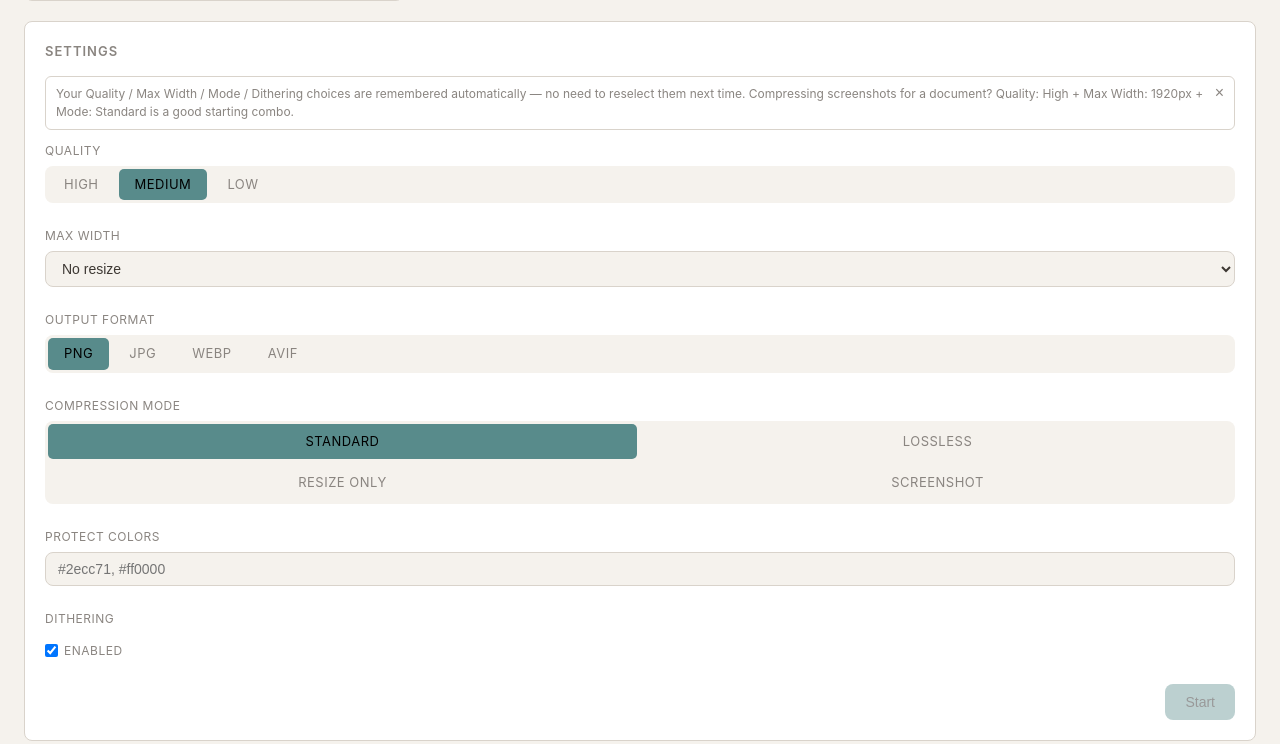
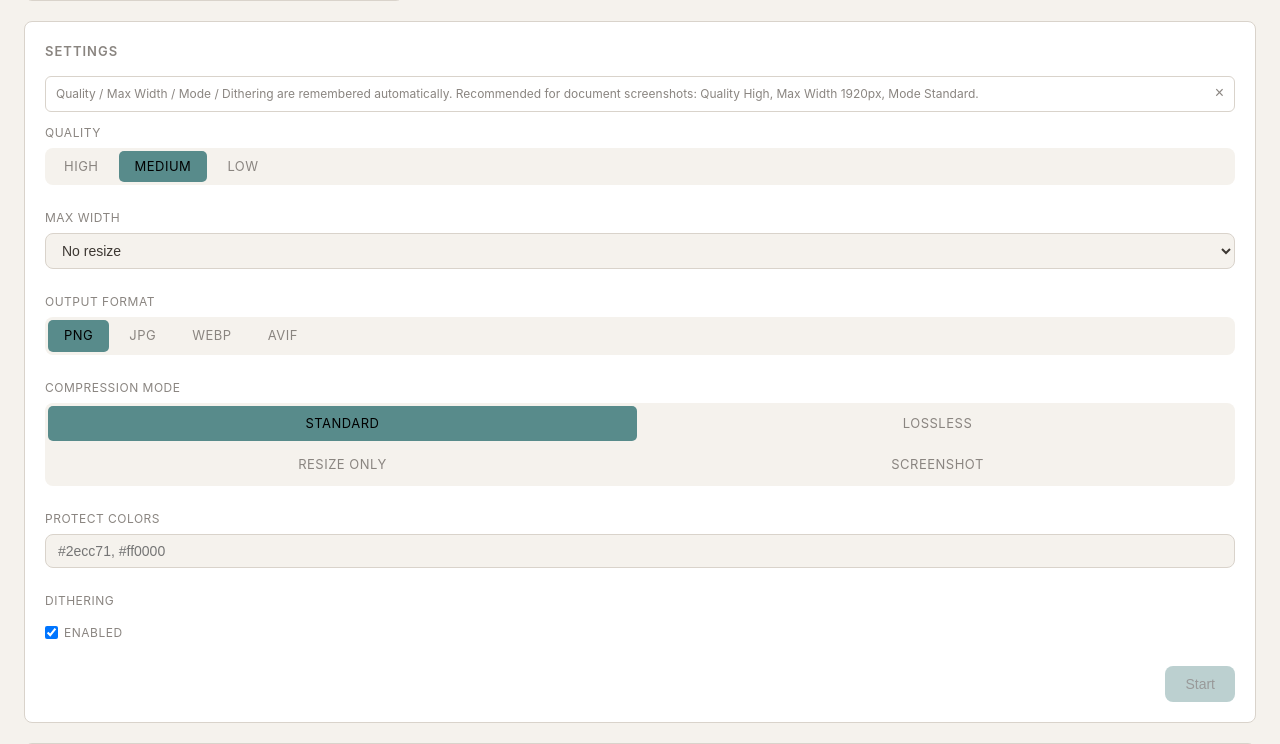
Before and after one commit to aREversez/image-optimizer, a FastAPI app: page / in a window 1280 px wide. Shown: the part 633-1377 px from the top of the page. Run offline with FastAPI, Linux system fonts and the light colour scheme; data that the repository does not hold is empty; some libraries are stand-ins or nearby versions.

Commit message:
Simplify settings tip wording

```diff
--- a/app/templates/index.html
+++ b/app/templates/index.html
@@ -642,7 +642,7 @@ header h1 span { color: var(--accent); }
       Locked while Watch Mode is running — it captured these settings when you clicked "Start Watching" and won't pick up changes. Stop Watch Mode to change them, then start again.
     </div>
     <div id="settings-tip" style="display:none;font-size:12px;color:var(--text2);background:var(--bg2);border:1px solid var(--border);border-radius:6px;padding:8px 10px;margin-bottom:12px;align-items:flex-start;gap:8px">
-      <span style="flex:1" data-i18n="config.settingsTip">Your Quality / Max Width / Mode / Dithering choices are remembered automatically — no need to reselect them next time. Compressing screenshots for a document? Quality: High + Max Width: 1920px + Mode: Standard is a good starting combo.</span>
+      <span style="flex:1" data-i18n="config.settingsTip">Quality / Max Width / Mode / Dithering are remembered automatically. Recommended for document screenshots: Quality High, Max Width 1920px, Mode Standard.</span>
       <button id="settings-tip-dismiss" class="notice-close" aria-label="Dismiss" style="flex-shrink:0;background:none;border:none;cursor:pointer;color:inherit;font-size:16px;line-height:1;padding:0">&times;</button>
     </div>
     <div class="config-grid" style="margin-bottom:16px">
@@ -909,7 +909,7 @@ const I18N = {
     'results.countFiltered': '{shown} of {total} shown',
     'config.title': 'Settings',
     'config.watchLockNotice': 'Locked while Watch Mode is running — it captured these settings when you clicked "Start Watching" and won\u2019t pick up changes. Stop Watch Mode to change them, then start again.',
-    'config.settingsTip': 'Your Quality / Max Width / Mode / Dithering choices are remembered automatically — no need to reselect them next time. Compressing screenshots for a document? Quality: High + Max Width: 1920px + Mode: Standard is a good starting combo.',
+    'config.settingsTip': 'Quality / Max Width / Mode / Dithering are remembered automatically. Recommended for document screenshots: Quality High, Max Width 1920px, Mode Standard.',
     'config.quality': 'Quality',
     'config.qualityTitle': 'Controls how much color detail Standard mode is allowed to sacrifice for size. For UI screenshots with text, High usually costs little extra size since screenshots rarely use many colors to begin with.',
     'config.qualityHigh': 'High',
@@ -1072,7 +1072,7 @@ const I18N = {
     'results.countFiltered': '显示 {shown} / {total} 个',
     'config.title': '设置',
     'config.watchLockNotice': 'Watch Mode 运行期间这些设置被锁定——点击【开始监控】时的设置已被记录，不会再跟随改动。请先停止 Watch Mode 再修改，然后重新开始。',
-    'config.settingsTip': '你选择的 Quality / Max Width / Mode / Dithering 会自动记住，下次打开无需重新选择。压缩截图用于文档？可以从 Quality: High + Max Width: 1920px + Mode: Standard 这个组合开始尝试。',
+    'config.settingsTip': 'Quality / Max Width / Mode / Dithering 会自动记住。压缩文档用截图推荐：Quality High、Max Width 1920px、Mode Standard。',
     'config.quality': '质量',
     'config.qualityTitle': '控制 Standard 模式允许牺牲多少色彩细节来换取体积。对于带文字的 UI 截图，选择 High 通常不会增加太多体积，因为截图本身颜色数就不多。',
     'config.qualityHigh': '高',
```
